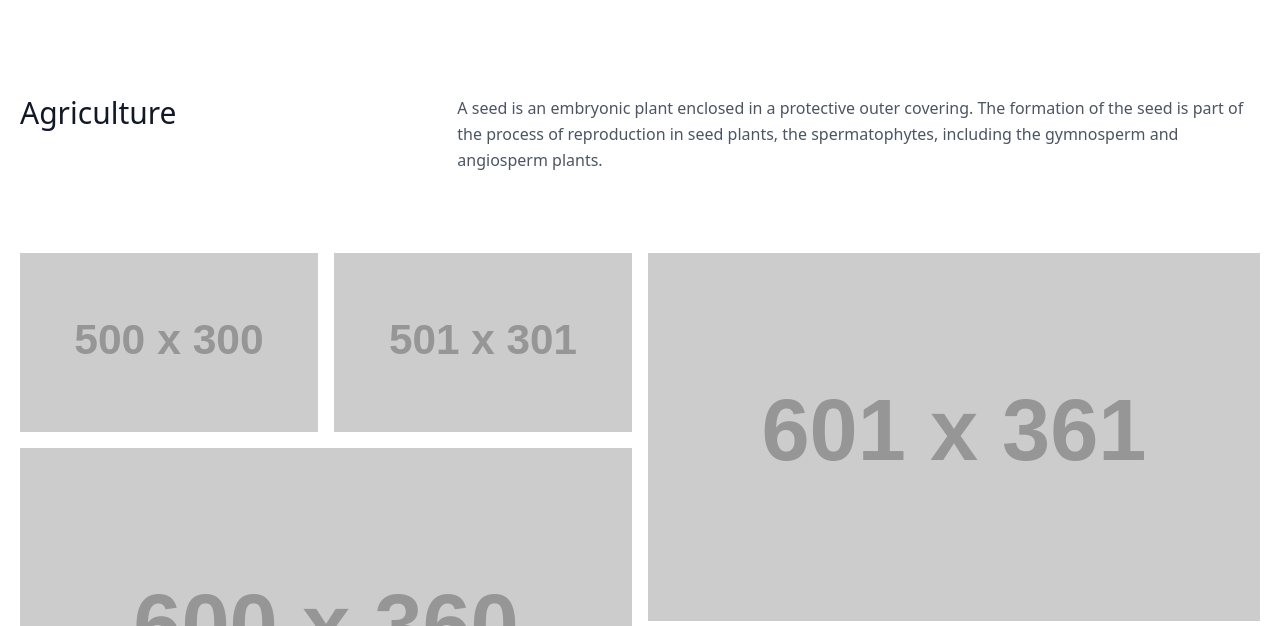
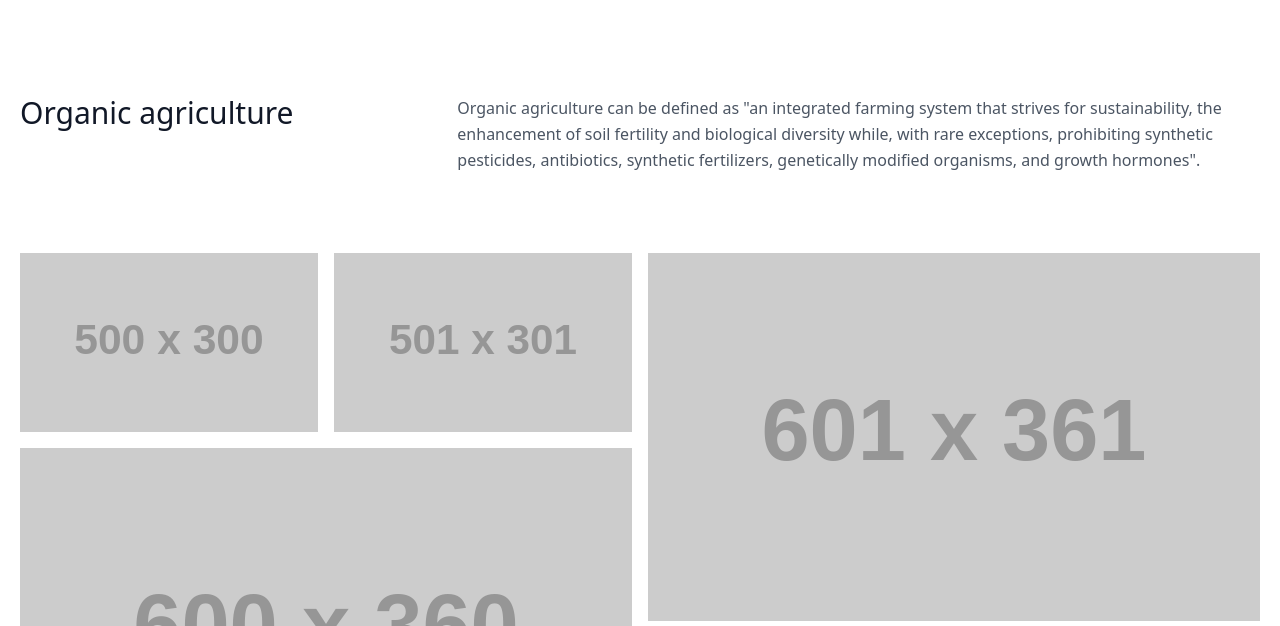
Before and after one commit to roshansinghratanpura/shop, a plain HTML site: page index.html in a window 1280 px wide. Shown: the part 102-728 px from the top of the page. Drawn offline with nearby package versions, Linux system fonts and the light colour scheme; placeholder pictures from the web are drawn by us.

Commit message:
Update index.html

```diff
--- a/index.html
+++ b/index.html
@@ -34,11 +34,12 @@
             <div class="container px-5 py-24 mx-auto flex flex-wrap">
                 <div class="flex w-full mb-20 flex-wrap">
                     <h1 class="sm:text-3xl text-2xl font-medium title-font text-gray-900 lg:w-1/3 lg:mb-0 mb-4">
-                        Agriculture
+                        Organic agriculture
                     </h1>
                     <p class="lg:pl-6 lg:w-2/3 mx-auto leading-relaxed text-base">
-                        A seed is an embryonic plant enclosed in a protective outer covering. The formation of the seed is part of the process
-                        of reproduction in seed plants, the spermatophytes, including the gymnosperm and angiosperm plants.
+                        Organic agriculture can be defined as "an integrated farming system that strives for sustainability, the enhancement of
+                        soil fertility and biological diversity while, with rare exceptions, prohibiting synthetic pesticides, antibiotics,
+                        synthetic fertilizers, genetically modified organisms, and growth hormones".
                     </p>
                 </div>
                 <div class="flex flex-wrap md:-m-2 -m-1">
```
